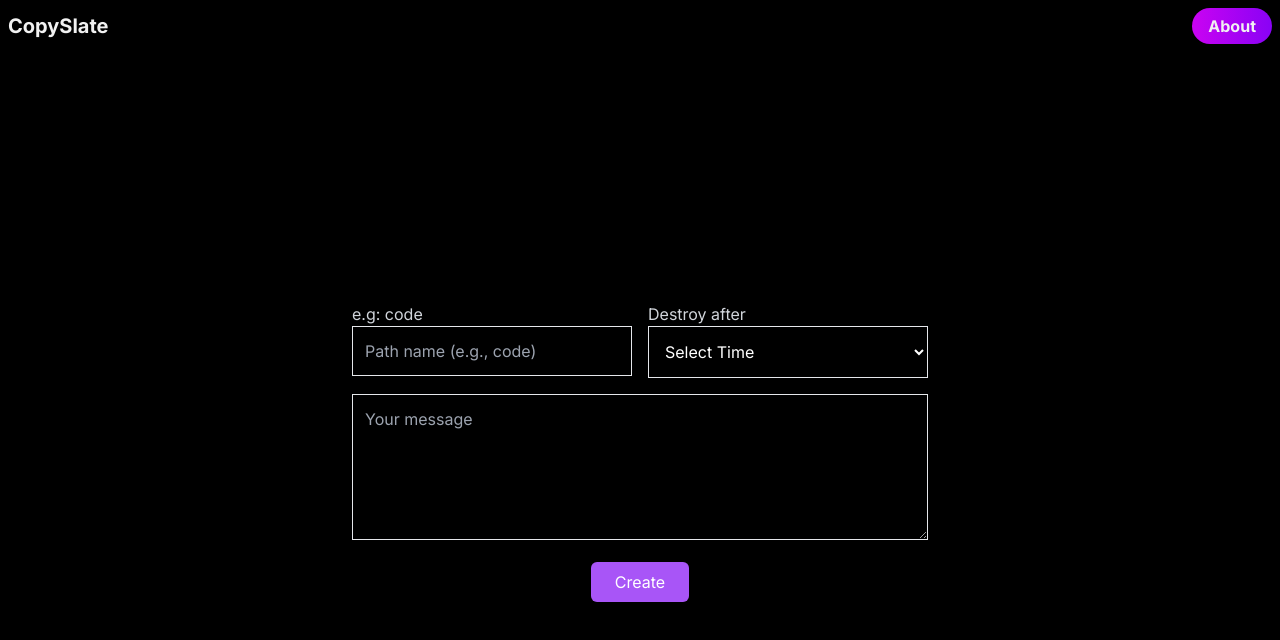
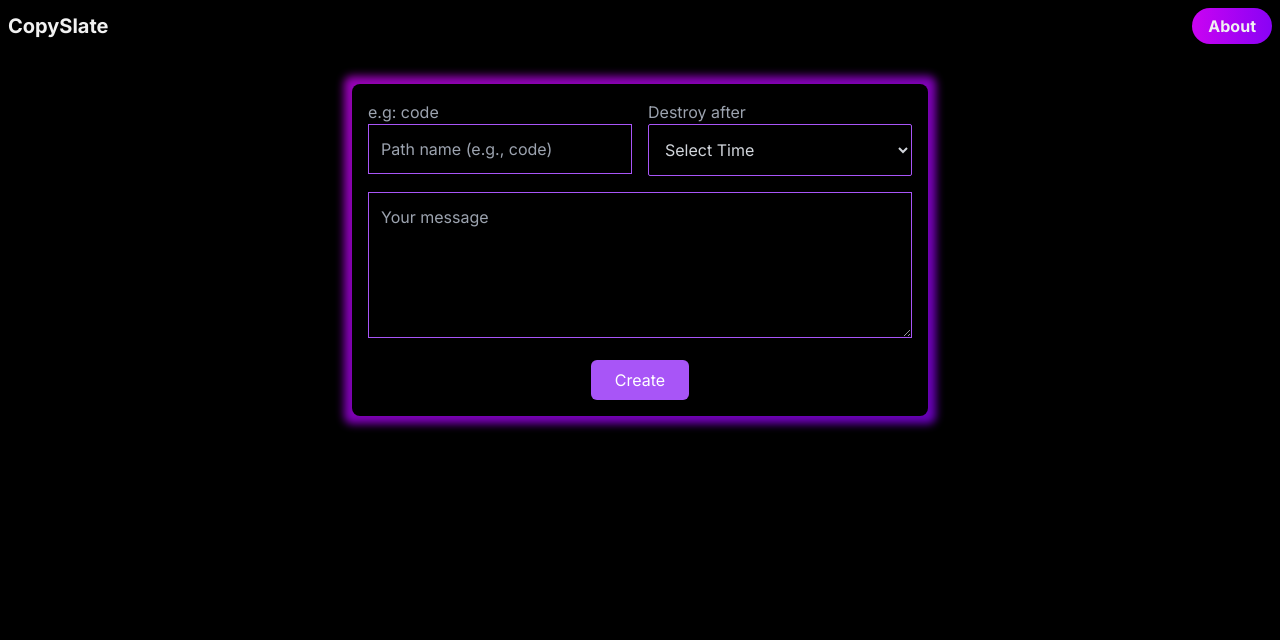
Before and after one commit to adarshswaminath/CopySlate, a Next.js app: page /create-message in a window 1280 px wide. Shown: the top 640 px of the page. Built offline with nearby package versions, Linux system fonts and the light colour scheme.

Commit message:
form design update

```diff
--- a/app/create-message/page.jsx
+++ b/app/create-message/page.jsx
@@ -74,7 +74,7 @@ function Page() {
     }
   };
   return (
-    <div className="min-h-screen bg-black flex items-center justify-center">
+    <div className=" bg-black flex items-center justify-center">
       <div className="p-8 rounded-lg shadow-lg w-full md:w-2/3 lg:w-1/2 xl:w-1/2">
         {submitMessage && (
           <div
@@ -129,10 +129,12 @@ function Page() {
             </button>
           </div>
         ) : (
-          <form onSubmit={handleFormSubmit} className="side-jump space-y-4">
+          <div className="relative group side-jump">
+            <div className="absolute -inset-2 bg-gradient-to-br from-[#ca03f2] to-[#8902f5] blur-sm opacity-75 group-focus:opacity-100 rounded-lg"></div>
+            <form onSubmit={handleFormSubmit} className="relative side-jump space-y-4 bg-black p-4 rounded-lg">
             <div className="grid grid-cols-1 md:grid-cols-2 gap-4">
               <div>
-                <label htmlFor="path" className="text-gray-300">
+                <label htmlFor="path" className="text-gray-400">
                   e.g: code
                 </label>
                 <input
@@ -140,18 +142,18 @@ function Page() {
                   name="path"
                   value={path}
                   onChange={(e) => setPath(e.target.value)}
-                  className="w-full p-3 border bg-black text-gray-300 focus:outline-none focus:border-purple-500"
+                  className="w-full p-3 border bg-black text-gray-300 focus:outline-none border-purple-500"
                   placeholder="Path name (e.g., code)"
                 />
               </div>
               <div>
-                <label htmlFor="expire" className="text-gray-300">
+                <label htmlFor="expire" className="text-gray-400">
                   Destroy after
                 </label>
                 <select
                   name="expire"
                   onChange={(e) => setExpireDate(e.target.value)}
-                  className="w-full p-3 py-3.5 border bg-black text-white focus:border-purple-500"
+                  className="w-full  p-3 py-3.5 border bg-black text-gray-300 border-purple-500 rounded-sm"
                 >
                   {expireDateList.map((value, id) => (
                     <option key={id} value={value.duration}>
@@ -164,7 +166,7 @@ function Page() {
             <textarea
               value={textarea}
               onChange={(e) => setTextarea(e.target.value)}
-              className="w-full p-3 border  bg-black text-gray-300 focus:border-purple-500"
+              className="w-full p-3 border  bg-black text-gray-300 border-purple-500"
               rows="5"
               placeholder="Your message"
             />
@@ -190,6 +192,7 @@ function Page() {
               </button>
             </div>
           </form>
+          </div>
         )}
       </div>
     </div>
```
